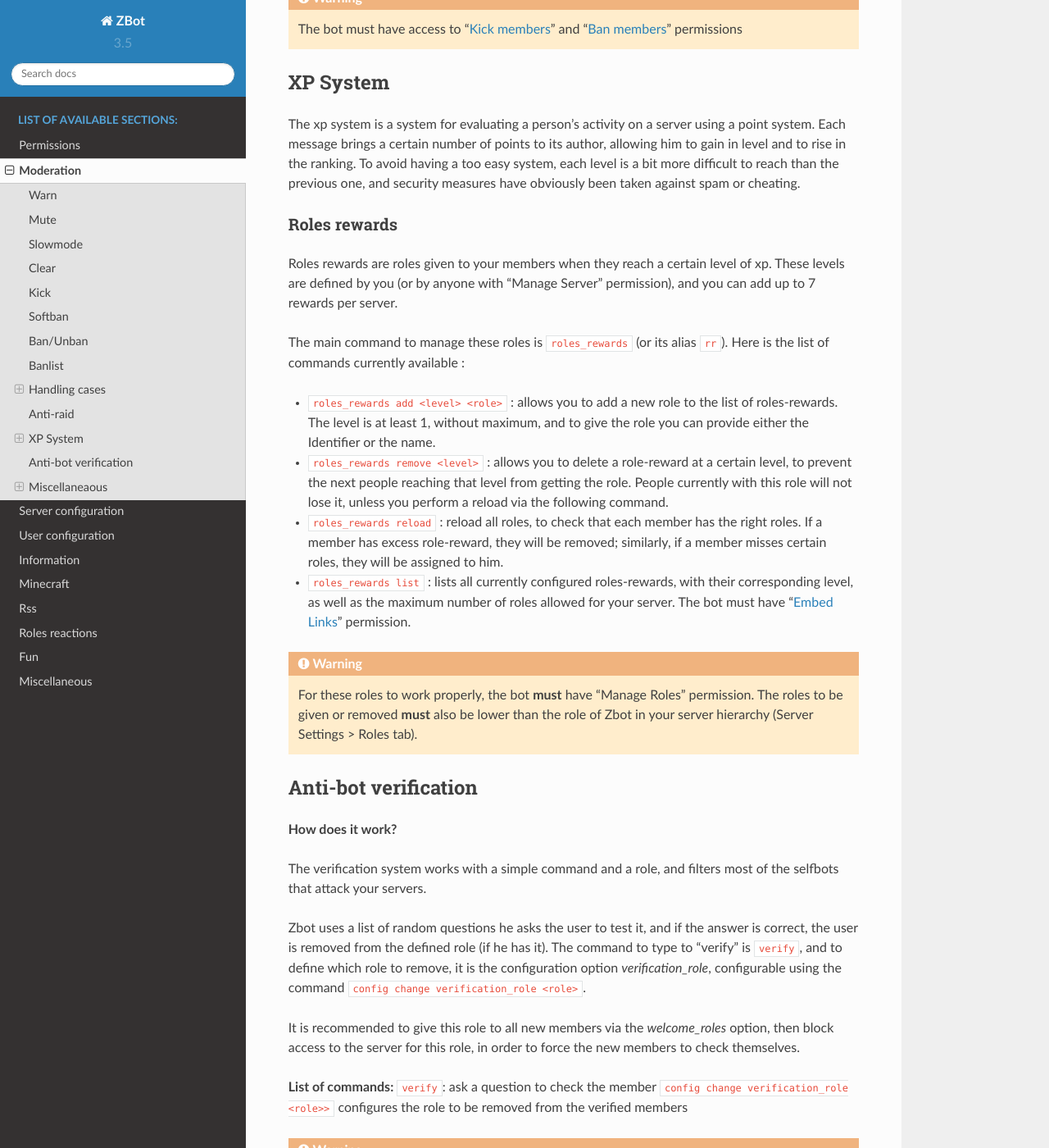
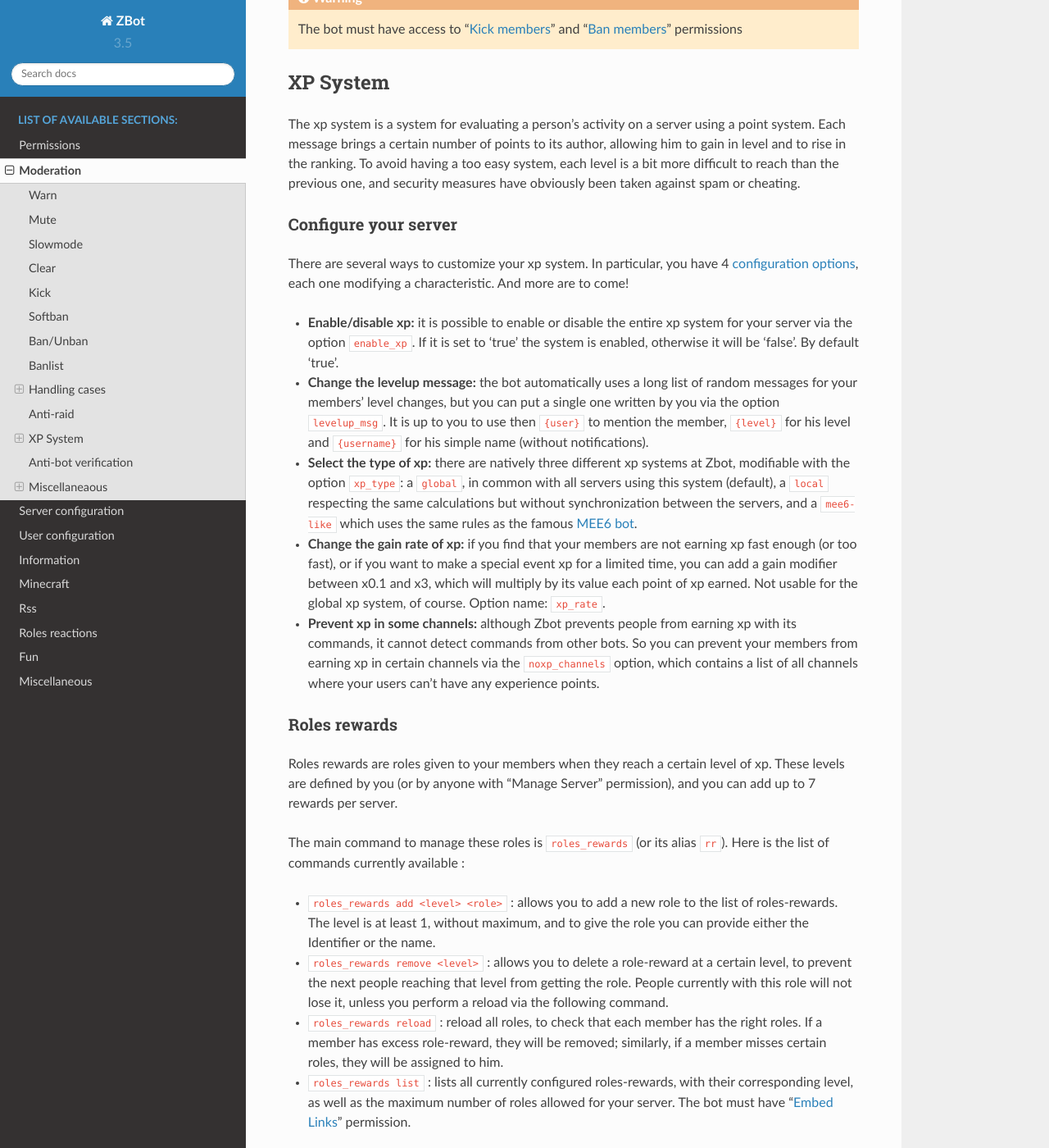
Before and after one commit to Axobot-org/Axobot, a Sphinx documentation site: the page built from docs/moderator.rst, in a window 1280 px wide and 1400 px high, scrolled down 5842 px. Shown: the whole window at 82% size. Built offline with Sphinx 7.4.7 and the Read the Docs theme 2.0.0, drawn with Linux system fonts in a browser that asks for light colours.

Commit message:
[update] documentation

```diff
--- a/docs/conf.py
+++ b/docs/conf.py
@@ -52,7 +52,6 @@
     "sphinx.ext.viewcode",
     "sphinx.ext.napoleon",
     "sphinxcontrib.asyncio",
-    "sphinx_autodoc_napoleon_typehints",
 ]
 
 # Add any paths that contain templates here, relative to this directory.
--- a/docs/moderator.rst
+++ b/docs/moderator.rst
@@ -191,6 +191,23 @@
 The xp system is a system for evaluating a person's activity on a server using a point system. Each message brings a certain number of points to its author, allowing him to gain in level and to rise in the ranking. To avoid having a too easy system, each level is a bit more difficult to reach than the previous one, and security measures have obviously been taken against spam or cheating.
 
 
+Configure your server
+---------------------
+
+There are several ways to customize your xp system. In particular, you have 4 `configuration options <server.html#config-options>`_, each one modifying a characteristic. And more are to come!
+
+- **Enable/disable xp:** it is possible to enable or disable the entire xp system for your server via the option :code:`enable_xp`. If it is set to 'true' the system is enabled, otherwise it will be 'false'. By default 'true'.
+
+- **Change the levelup message:** the bot automatically uses a long list of random messages for your members' level changes, but you can put a single one written by you via the option :code:`levelup_msg`. It is up to you to use then :code:`{user}` to mention the member, :code:`{level}` for his level and :code:`{username}` for his simple name (without notifications).
+
+- **Select the type of xp:** there are natively three different xp systems at Zbot, modifiable with the option :code:`xp_type`: a :code:`global`, in common with all servers using this system (default), a :code:`local` respecting the same calculations but without synchronization between the servers, and a :code:`mee6-like` which uses the same rules as the famous `MEE6 bot <https://mee6.xyz/?zbot>`_.
+
+- **Change the gain rate of xp:** if you find that your members are not earning xp fast enough (or too fast), or if you want to make a special event xp for a limited time, you can add a gain modifier between x0.1 and x3, which will multiply by its value each point of xp earned. Not usable for the global xp system, of course. Option name: :code:`xp_rate`.
+
+- **Prevent xp in some channels:** although Zbot prevents people from earning xp with its commands, it cannot detect commands from other bots. So you can prevent your members from earning xp in certain channels via the :code:`noxp_channels` option, which contains a list of all channels where your users can't have any experience points.
+
+
+
 Roles rewards
 -------------
 
```
Also changed, not shown: 1 other file.
